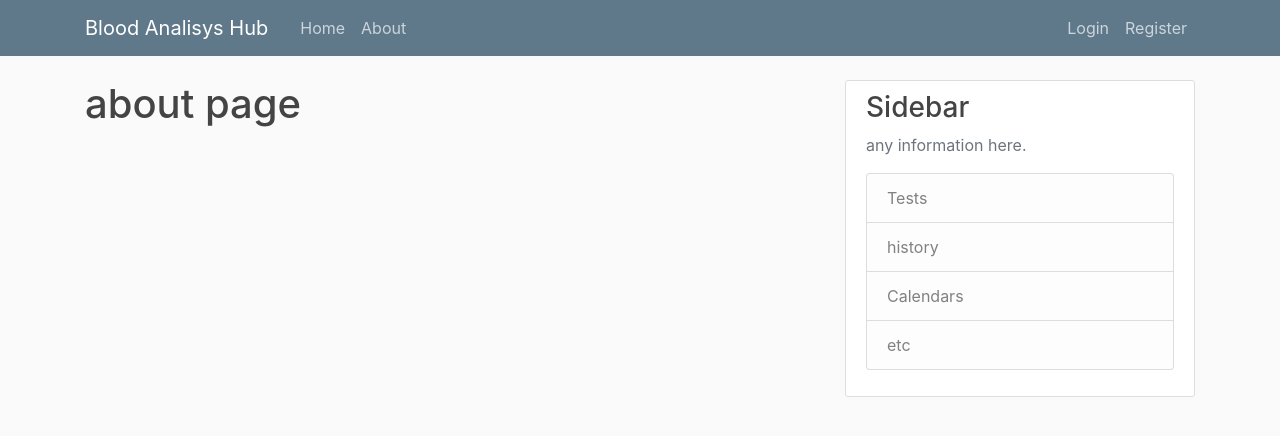
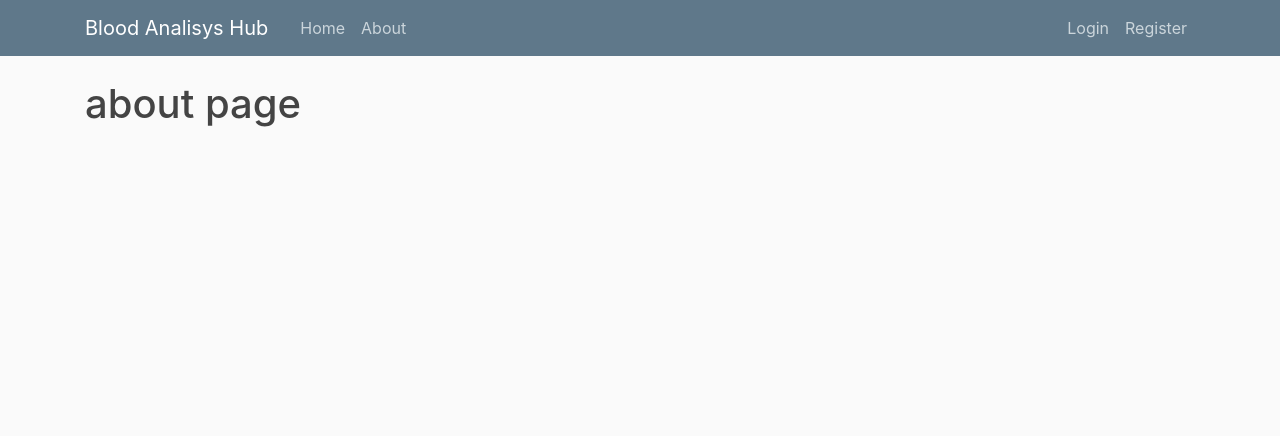
Before and after one commit to Connoisseur01/BloodAnalysis_Hub, a Flask app: page /about in a window 1280 px wide. Shown: the top 436 px of the page. Run offline with Flask 3, Linux system fonts and the light colour scheme; some libraries are stand-ins or nearby versions.

Commit message:
Delete sidebar

```diff
--- a/blood_analysis_hub/templates/layout.html
+++ b/blood_analysis_hub/templates/layout.html
@@ -59,23 +59,8 @@
             {% endwith %}
             {% block content %}{% endblock %}
           </div>
-          <div class="col-md-4">
-            <div class="content-section">
-              <h3>Sidebar</h3>
-              <p class='text-muted'>any information here.
-                <ul class="list-group">
-                  <li class="list-group-item list-group-item-light">Tests</li>
-                  <li class="list-group-item list-group-item-light">history</li>
-                  <li class="list-group-item list-group-item-light">Calendars</li>
-                  <li class="list-group-item list-group-item-light">etc</li>
-                </ul>
-              </p>
-            </div>
-          </div>
         </div>
       </main>
-
-
       <!-- Optional JavaScript -->
       <!-- jQuery first, then Popper.js, then Bootstrap JS -->
       <script src="https://code.jquery.com/jquery-3.2.1.slim.min.js" integrity="sha384-KJ3o2DKtIkvYIK3UENzmM7KCkRr/rE9/Qpg6aAZGJwFDMVNA/GpGFF93hXpG5KkN" crossorigin="anonymous"></script>
```
